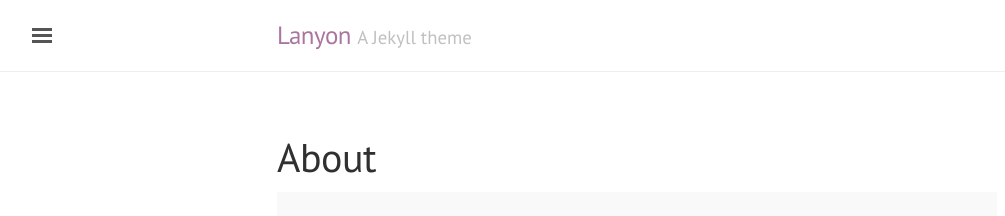
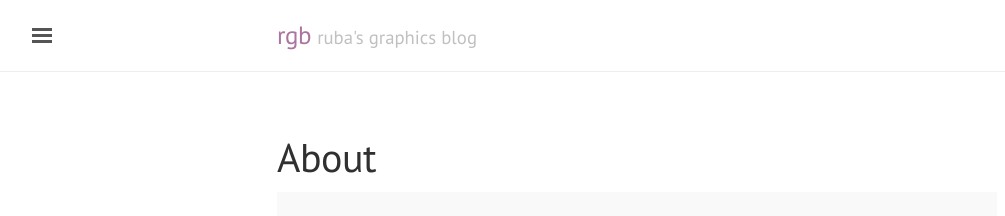
Before and after one commit to rubacalypse/rgb, a Jekyll site: the page built from about.md, in a window 1280 px wide. Shown: the top 216 px of the page, without its empty margins (3-1008 px from the left). Built offline with Jekyll 4.4.1, drawn with Linux system fonts in a browser that asks for light colours.

Commit message:
changing title and contact info

```diff
--- a/_config.yml
+++ b/_config.yml
@@ -5,18 +5,18 @@ permalink:           pretty
 #relative_permalinks: true
 
 # Setup
-title:               Lanyon
-tagline:             'A Jekyll theme'
-description:         'A reserved <a href="http://jekyllrb.com" target="_blank">Jekyll</a> theme that places the utmost gravity on content with a hidden drawer. Made by <a href="https://twitter.com/mdo" target="_blank">@mdo</a>.'
+title:               rgb
+tagline:             "ruba's graphics blog"
+description:         "I'm learning graphics programming and writing about it"
 url:                 http://lanyon.getpoole.com
 baseurl:             ''
 paginate:            5
 
 # About/contact
 author:
-  name:              Mark Otto
-  url:               https://twitter.com/mdo
-  email:             markdotto@gmail.com
+  name:              Ruba Merza
+  url:               https://twitter.com/rubamoh
+  email:             me@ruba.io
 
 # Custom vars
 version:             1.0.0
```
